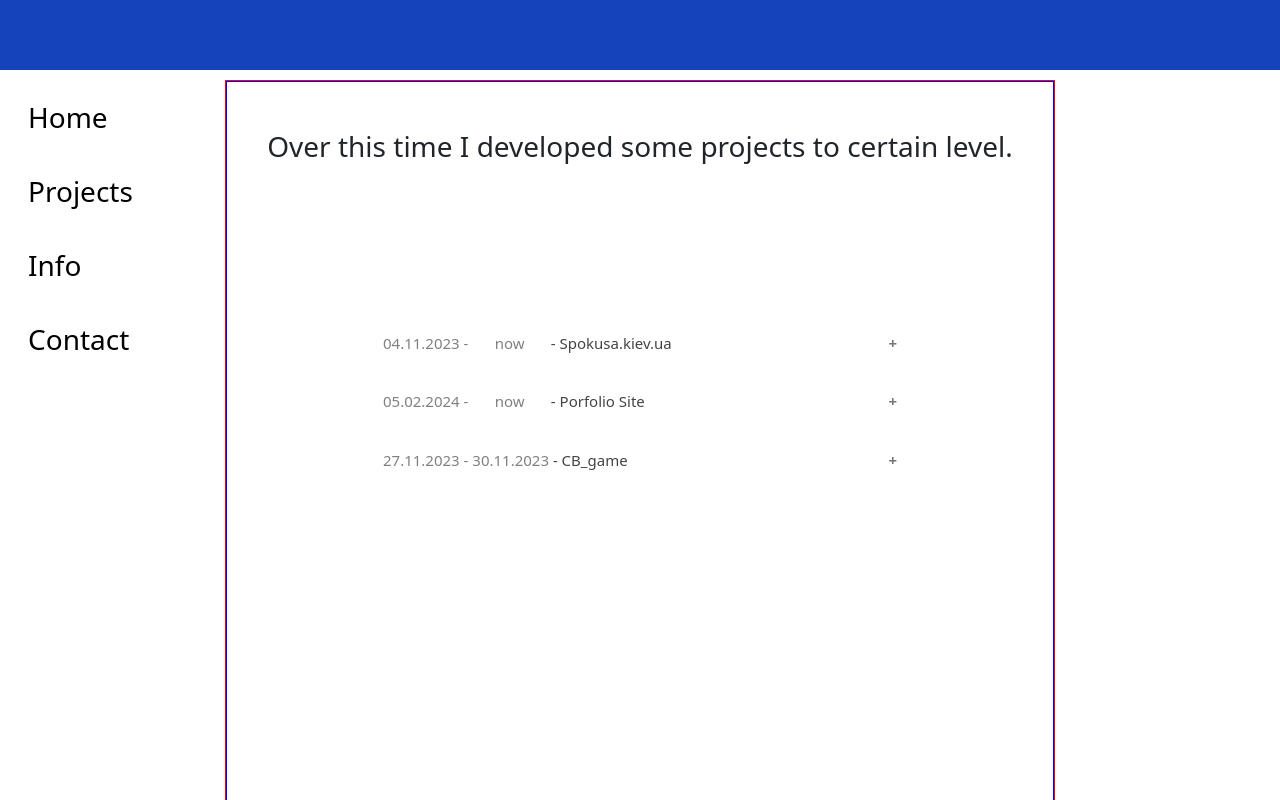
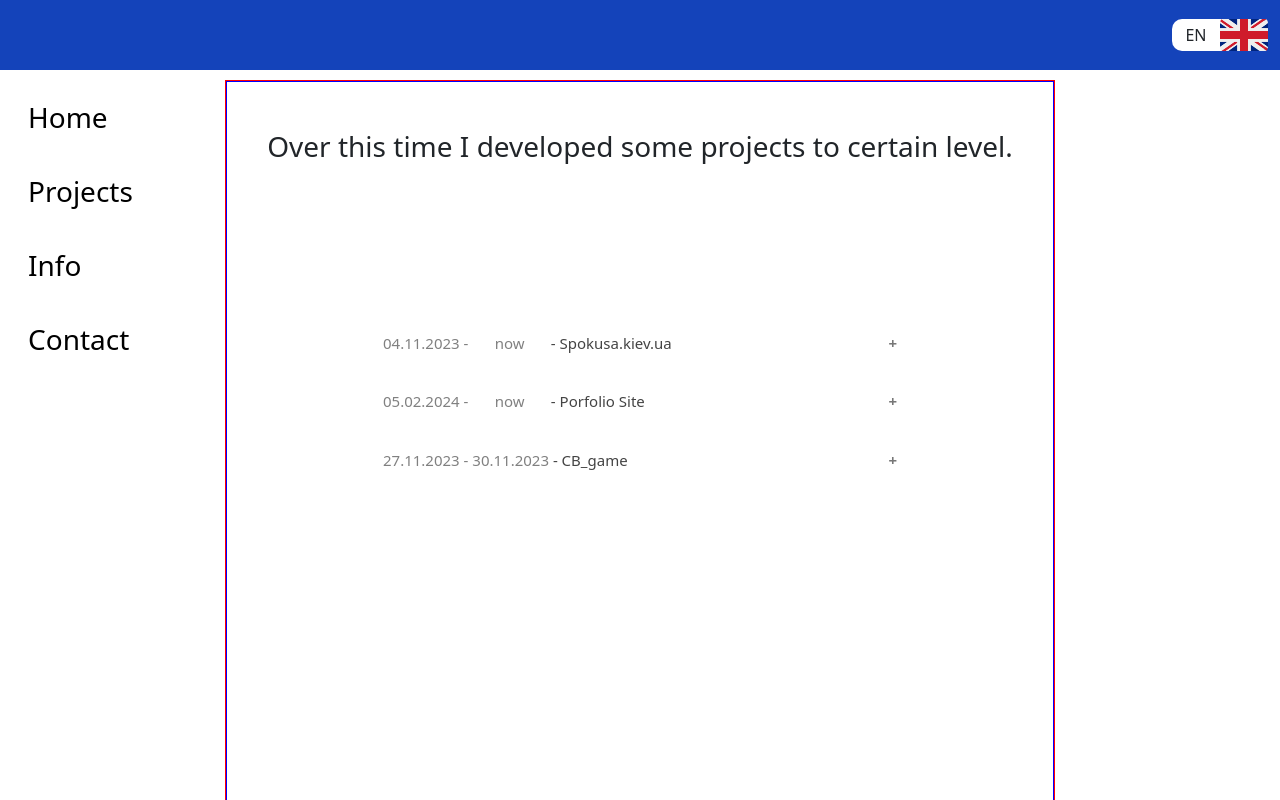
Before and after one commit to DimoNika/DimoFolio, a Vue app in the folder vue_main/: page /projects in a window 1280 px wide. Shown: the top 800 px of the page. Built offline with nearby package versions, Linux system fonts and the light colour scheme.

Commit message:
Language switcher added, works without side effects

```diff
--- a/vue_main/src/App.vue
+++ b/vue_main/src/App.vue
@@ -2,7 +2,8 @@
 <!-- rgb(134, 134, 255) -->
     <div  class="navbar navbar-expand-lg fixed-top" style="background-color: rgb(20,67,186); height: 70px; margin: 0; padding: 0;">
         <div class="container-fluid my-auto">
-            <div class="btn-group position-absolute">
+			<!-- btn group START -->
+            <div class="btn-group ">
 
                 <Transition name="swirl">
                 <router-link to="/" v-show="!showNavBar" class="myHeaderBtnAnim4">
@@ -46,6 +47,16 @@
 
 
             </div>
+            <div class="ms-auto" >
+
+				<div class="toggle slide">
+		 			<input id="languageCheckbox" type="checkbox" checked/>
+		  			<label for="languageCheckbox">
+	            		<div class="switch_card slide"></div>
+          			</label>
+        		</div>
+
+			</div>
         </div>
     </div>
 
@@ -175,6 +186,66 @@ export default {
 
 <style scoped>
 
+/* START of css styles of language switch */
+.toggle {
+    display:flex;
+    position:relative;
+    width:6rem;
+    height: 2rem;
+    background: white;
+    align-self:center;
+    user-select:none;
+
+    border-radius: 10px;
+  }
+
+  .switch_card {
+    position:relative;
+    background-image: url("@/assets/images/ukraine.svg");
+    background-size: cover; /* or contain, depending on your requirement */
+    background-position: center; /* Center the image */
+    transition:.4s;
+    width:50%;
+    height: 2rem;
+    pointer-events:none;
+    padding: auto;
+  }
+
+  input:checked + label .switch_card {
+    background-image: url("@/assets/images/uk.svg");
+  }
+
+    .toggle:after, .toggle:before {
+    flex:1;
+    text-align:center;
+    line-height:2rem;
+  }
+  .toggle:after {
+    content:"UA";
+  }
+  .toggle:before {
+    content:"EN";
+  }
+
+  input { display:none; }
+
+  label {
+    position:absolute;
+    top:0; left:0; right:0; bottom:0;
+
+    cursor:pointer;
+  }
+
+
+
+
+
+
+  .slide input:checked + label .switch_card {
+    transform:translateX(3rem);
+  }
+
+  /* END of css styles of language switch */
 
 .myNavButtons {
     max-height: 60px;
```
Also changed, not shown: vue_main/src/assets/images/uk.svg (added), vue_main/src/assets/images/ukraine.svg (added).
